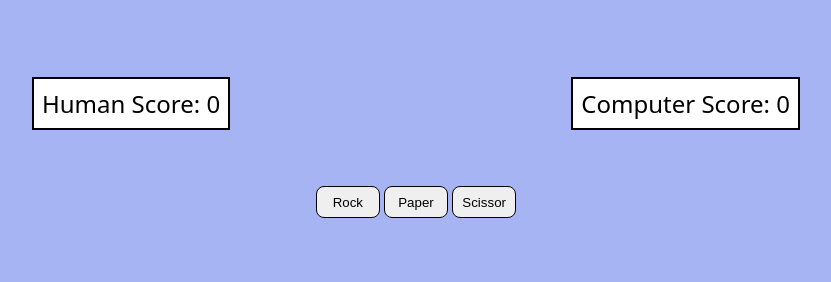
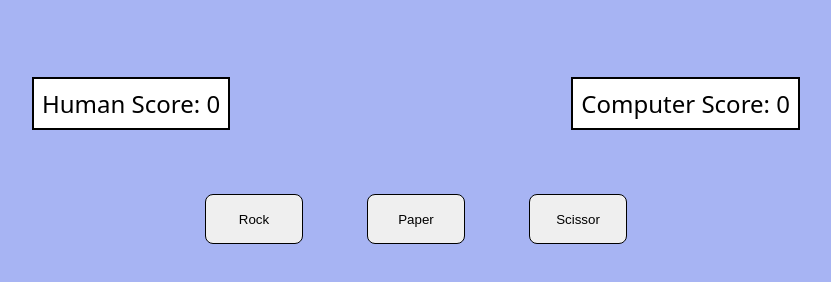
Before and after one commit to n7a1b4kx/rockPaperScissor, a plain HTML site: page index.html in a window 1280 px wide. Shown: the part 78-360 px from the top of the page, without its empty margins (224-1055 px from the left). Drawn offline with Linux system fonts and the light colour scheme.

Commit message:
style: input button

```diff
--- a/style.css
+++ b/style.css
@@ -27,7 +27,6 @@ body {
 
 .container {
     flex-direction: column;
-    gap: 8px;
 }
 
 .score {
@@ -45,8 +44,14 @@ body {
     border: 2px solid black;
     background-color: white;
 }
-
+.button-container {
+    display: flex;
+    gap: 64px;
+    margin: 16px;
+}
 .input-button {
+    box-sizing: content-box;
+    padding: 8px 16px;
     height: 32px;
     width: 64px;
     border-radius: 8px;
```
